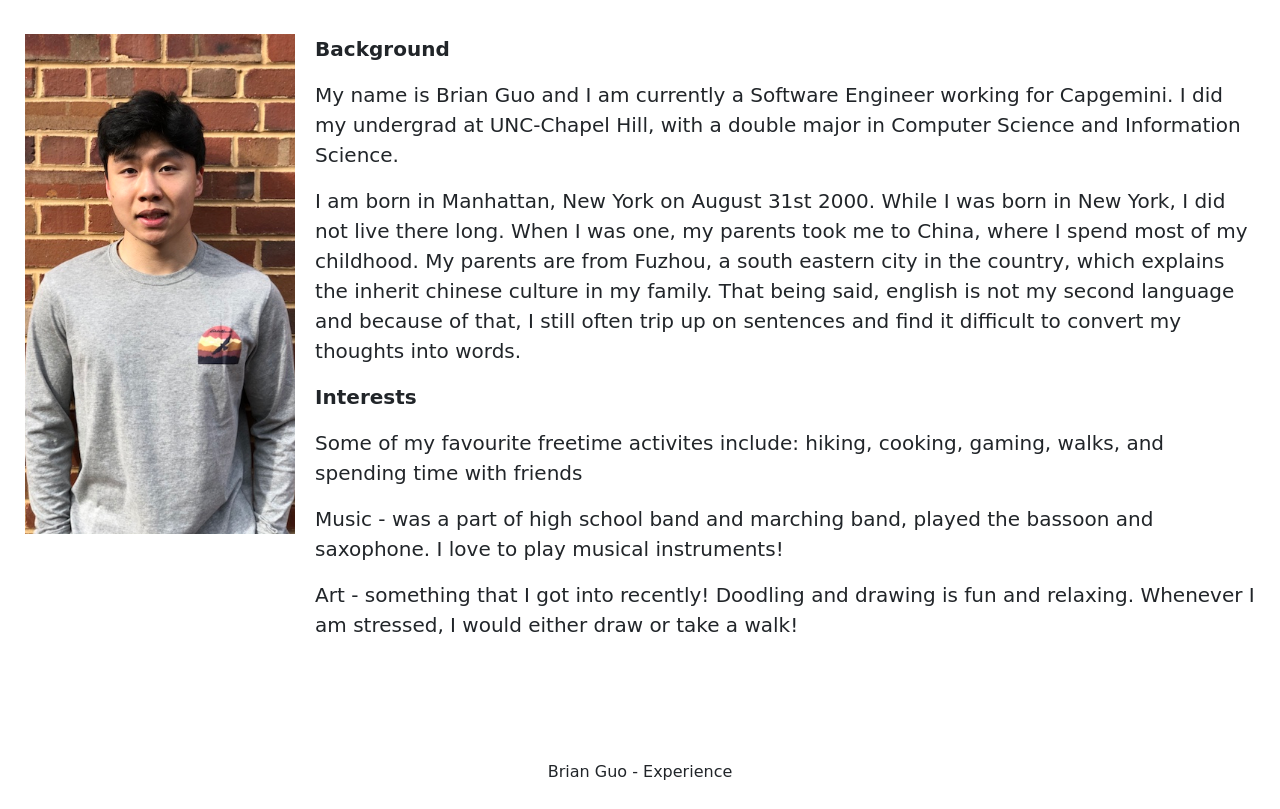
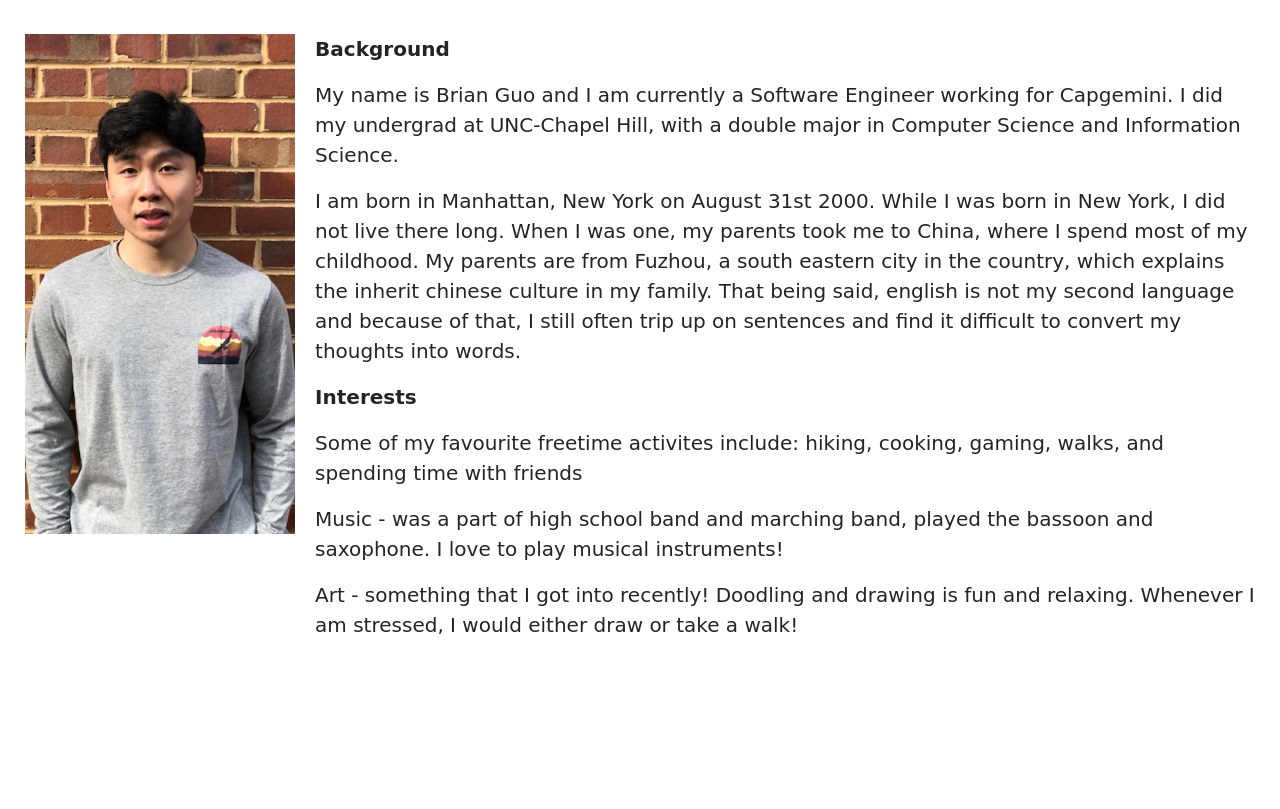
Before and after one commit to brianguo41988/comp126, a plain HTML site: page index.html in a window 1280 px wide. Shown: the part 87-896 px from the top of the page. After the commit the page ends 800 px from the top, so only its background shows below. Drawn offline with nearby package versions, Linux system fonts and the light colour scheme.

Commit message:
finalized

```diff
--- a/css/index.css
+++ b/css/index.css
@@ -48,7 +48,7 @@ h1, p, button, input, footer, select, address, li, a, h2 {
 
 .grid-body {
     display: grid;
-    grid-template-rows: 5px 500px 200px;
+    grid-template-rows: 5px 500px 50px;
 }
 
 h1{
--- a/index.html
+++ b/index.html
@@ -63,9 +63,7 @@
                     <p>Art - something that I got into recently! Doodling and drawing is fun and relaxing. Whenever I am stressed, I would either draw or take a walk!</p>
                 </div>
             </div>
-
 </body>
 
-<footer>Brian Guo - Experience</footer>
 
 </html>
```
Also changed, not shown: Gallery.html (+1 -1 lines).
